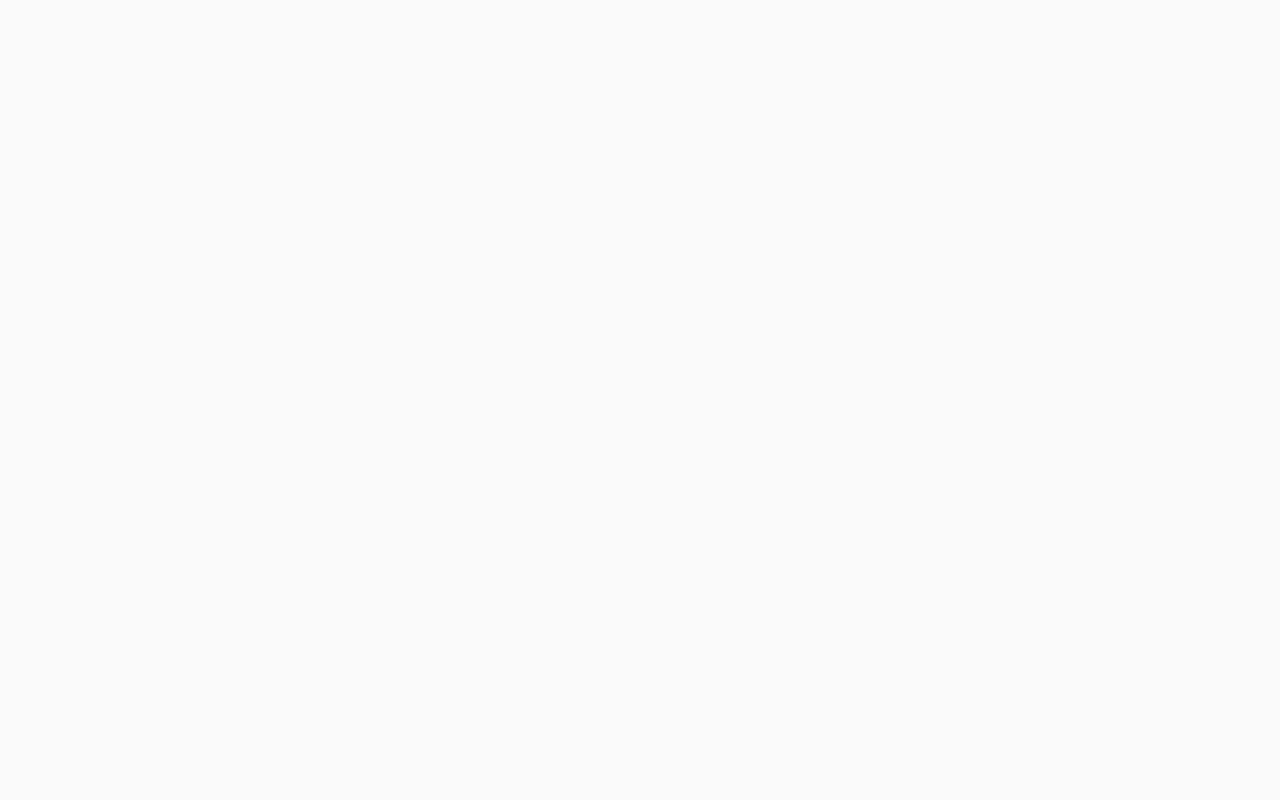
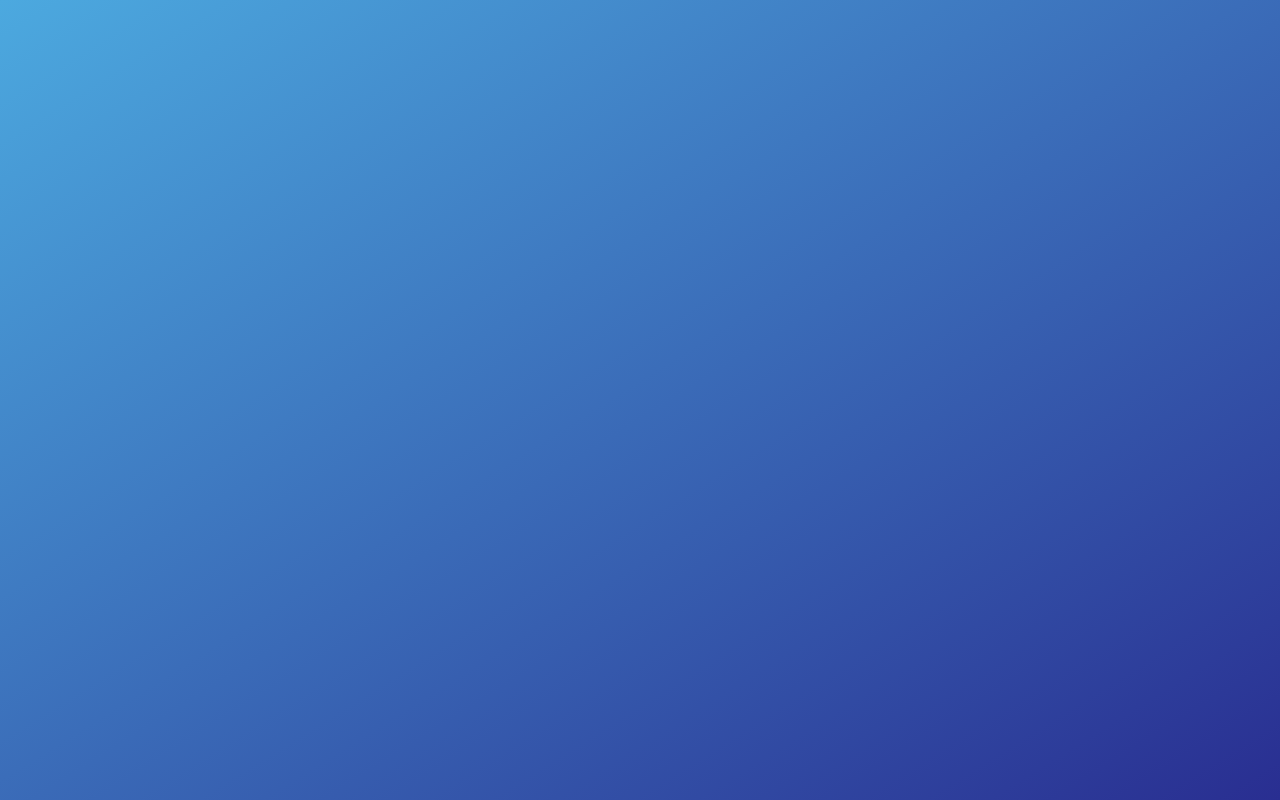
Before and after one commit to ahmedali8/tiny-short-animation, a React (Create React App) app: page / in a window 1280 px wide. Built offline with nearby package versions, Linux system fonts and the light colour scheme.

Commit message:
added font and background color

```diff
--- a/src/index.css
+++ b/src/index.css
@@ -1,13 +1,26 @@
+* {
+    font-family: 'Noto Sans JP', sans-serif;
+    /* font-family: 'Franklin Gothic Medium', 'Arial Narrow', Arial, sans-serif; */
+}
+
+html {
+    height: 100%;
+    background-image: linear-gradient(to bottom right, #4ca9df, #292e91);
+    background-repeat: no-repeat;
+    background-size: cover;
+}
+
 body {
-  margin: 0;
-  font-family: -apple-system, BlinkMacSystemFont, 'Segoe UI', 'Roboto', 'Oxygen',
-    'Ubuntu', 'Cantarell', 'Fira Sans', 'Droid Sans', 'Helvetica Neue',
-    sans-serif;
-  -webkit-font-smoothing: antialiased;
-  -moz-osx-font-smoothing: grayscale;
+    margin: 0;
+    /* font-family: -apple-system, BlinkMacSystemFont, 'Segoe UI', 'Roboto', 'Oxygen', 'Ubuntu', 'Cantarell', 'Fira Sans', 'Droid Sans', 'Helvetica Neue', sans-serif; */
+    /* font-family: 'Franklin Gothic Medium', 'Arial Narrow', Arial, sans-serif; */
+    -webkit-font-smoothing: antialiased;
+    -moz-osx-font-smoothing: grayscale;
+    background-image: linear-gradient(to bottom right, #4ca9df, #292e91);
+    background-repeat: no-repeat;
+    background-size: contain;
 }
 
 code {
-  font-family: source-code-pro, Menlo, Monaco, Consolas, 'Courier New',
-    monospace;
+    font-family: source-code-pro, Menlo, Monaco, Consolas, 'Courier New', monospace;
 }
```
